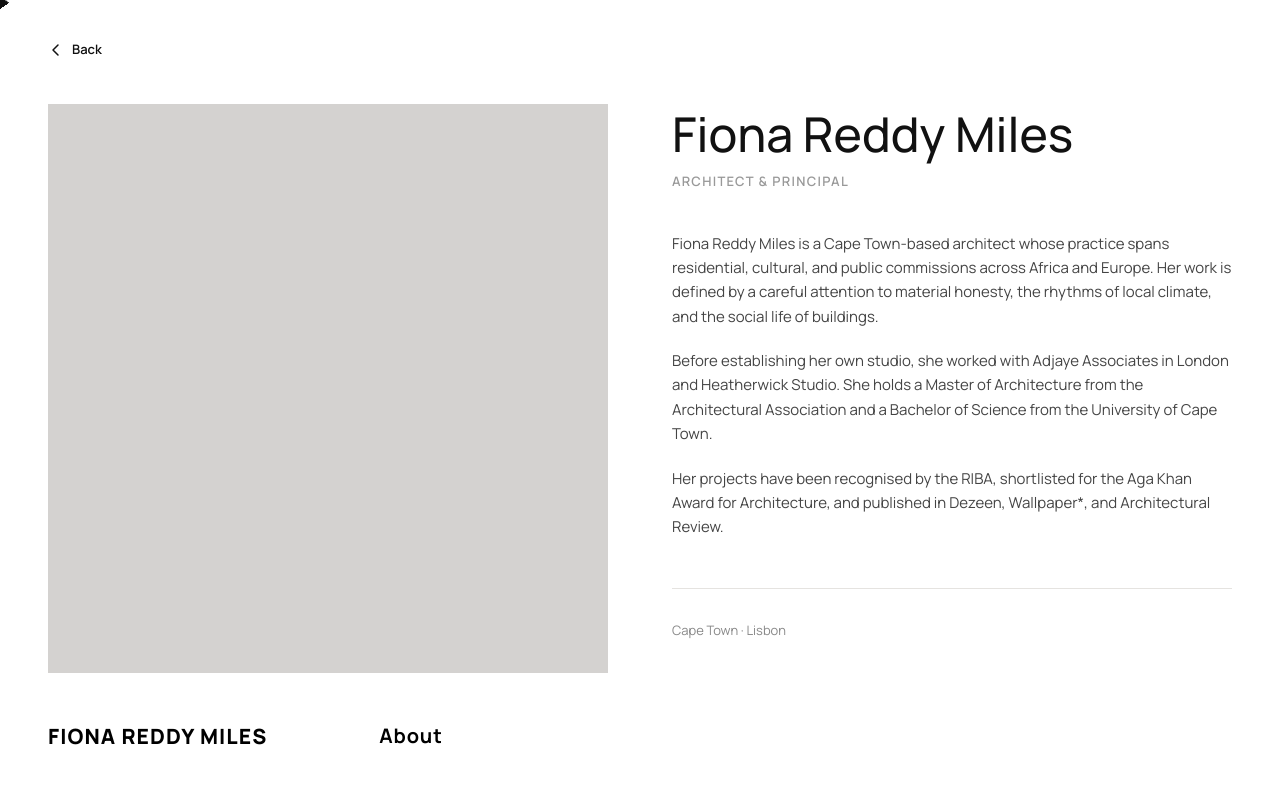
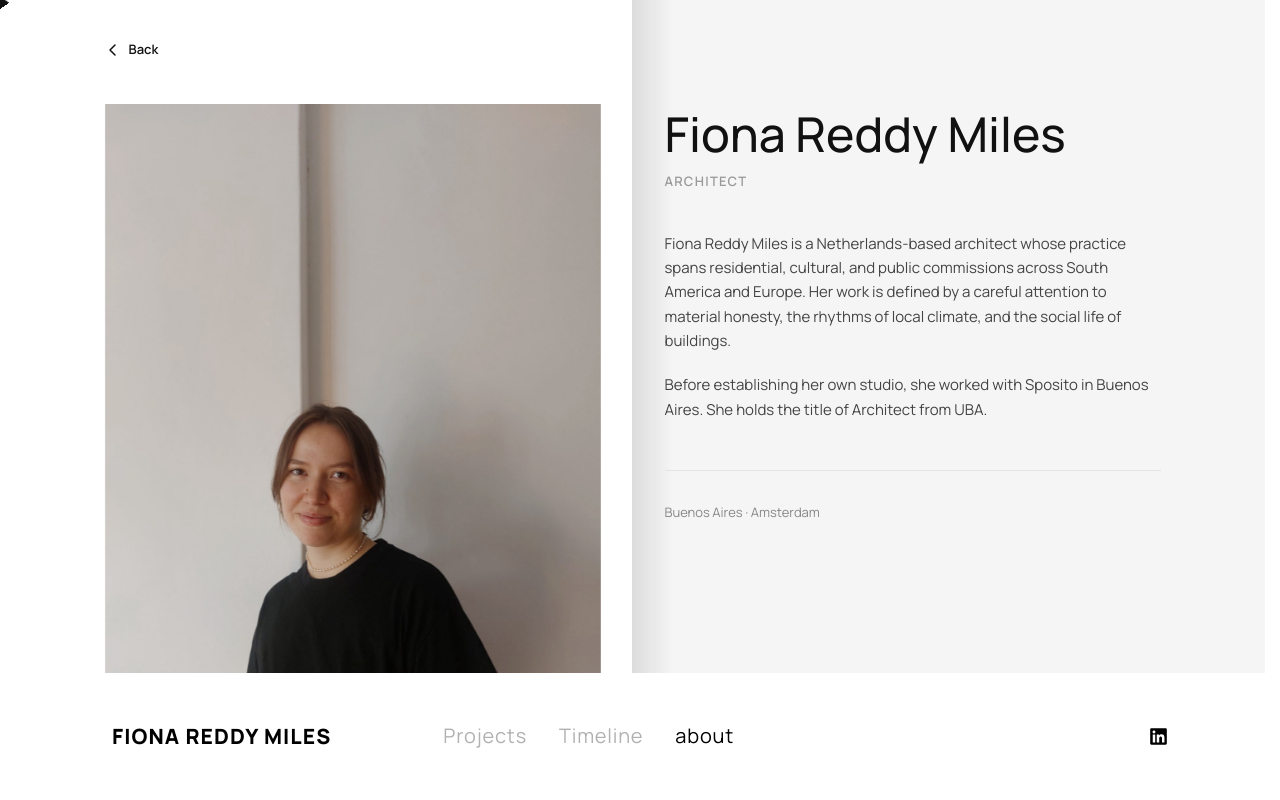
Before and after one commit to unexpectedtokens/fionareddymiles, a React (Vite) app: page /about in a window 1280 px wide. Shown: the top 800 px of the page. Built offline with nearby package versions, Linux system fonts and the light colour scheme.

Commit message:
feat: makeover

```diff
--- a/package.json
+++ b/package.json
@@ -15,9 +15,9 @@
     "@tailwindcss/vite": "^4.1.18",
     "@tanstack/react-router": "latest",
     "@tanstack/router-plugin": "^1.132.0",
-    "lucide-react": "^0.545.0",
     "react": "^19.2.0",
     "react-dom": "^19.2.0",
+    "react-icons": "^5.6.0",
     "tailwindcss": "^4.1.18"
   },
   "devDependencies": {
--- a/src/routes/__root.tsx
+++ b/src/routes/__root.tsx
@@ -1,6 +1,12 @@
-import { Link, createRootRoute, Outlet, useLocation } from "@tanstack/react-router";
-import { useEffect } from "react";
+import {
+  Link,
+  createRootRoute,
+  Outlet,
+  useLocation,
+} from "@tanstack/react-router";
+import { useEffect, useState } from "react";
 import { Cursor } from "../components/cursor";
+import { FaLinkedin } from "react-icons/fa";
 
 export const Route = createRootRoute({
   component: Root,
@@ -8,28 +14,128 @@ export const Route = createRootRoute({
 
 function Root() {
   const { pathname } = useLocation();
+  const [menuOpen, setMenuOpen] = useState(false);
 
   useEffect(() => {
     window.scrollTo(0, 0);
+    setMenuOpen(false);
   }, [pathname]);
 
   return (
     <>
       <Cursor />
       <Outlet />
-      <nav className="fixed bottom-0 inset-x-0 flex items-center gap-4 md:gap-8 px-5 md:px-12 py-4 md:py-12 bg-[#fff] z-50">
+
+      {/* Mobile overlay menu */}
+      {menuOpen && (
+        <div className="fixed inset-0 z-40 bg-white flex flex-col md:hidden">
+          {/* Close button */}
+          <button
+            onClick={() => setMenuOpen(false)}
+            className="absolute top-5 right-5 p-2 text-[#111]"
+            aria-label="Close menu"
+          >
+            <svg width="20" height="20" viewBox="0 0 20 20" fill="none">
+              <path
+                d="M3 3L17 17M17 3L3 17"
+                stroke="currentColor"
+                strokeWidth="1.8"
+                strokeLinecap="round"
+              />
+            </svg>
+          </button>
+
+          {/* Links */}
+          <nav className="flex flex-col gap-8 px-8 mt-24 text-[28px] font-medium tracking-[0.02em] text-[#111]">
             <Link
               to="/"
-          className="text-[13px] md:text-[21px] font-extrabold tracking-[0.05em] uppercase text-[#111] mr-4 md:mr-20"
+              onClick={() => setMenuOpen(false)}
+              className="opacity-30"
+            >
+              Projects
+            </Link>
+            <Link
+              to="/"
+              onClick={() => setMenuOpen(false)}
+              className="opacity-30"
+            >
+              Timeline
+            </Link>
+            <Link to="/about" onClick={() => setMenuOpen(false)}>
+              About
+            </Link>
+          </nav>
+
+          {/* LinkedIn at bottom */}
+          <div className="mt-auto px-8 pb-16">
+            <a
+              href="https://www.linkedin.com/in/fiona-reddy-miles/"
+              target="_blank"
+              rel="noopener noreferrer"
+              className="inline-flex items-center gap-3 text-[#111]"
+            >
+              <FaLinkedin size={20} />
+              <span className="text-[15px]">LinkedIn</span>
+            </a>
+          </div>
+        </div>
+      )}
+
+      <nav className="fixed bottom-0 inset-x-0 bg-white z-50 py-4 md:py-12">
+        <div className="max-w-6xl mx-auto px-5 md:px-12 flex items-center gap-4 md:gap-8 relative">
+          <Link
+            to="/"
+            className="text-[13px] font-extrabold md:text-[21px] tracking-[0.05em] uppercase text-[#111] mr-3 md:mr-20 this-is-the-title"
           >
             Fiona Reddy Miles
           </Link>
+
+          {/* Desktop links */}
+          <Link
+            to="/"
+            className="hidden md:block opacity-30 md:text-[20px] tracking-[0.04em] text-[#111] hover:text-[#555]"
+          >
+            Projects
+          </Link>
+          <Link
+            to="/"
+            className="hidden md:block opacity-30 md:text-[20px] tracking-[0.04em] text-[#111] hover:text-[#555]"
+          >
+            Timeline
+          </Link>
           <Link
             to="/about"
-          className="text-[13px] md:text-[20px] font-bold tracking-[0.04em] text-[#111] hover:text-[#555] hover:-translate-y-1 transition-all duration-200"
+            className="hidden md:block md:text-[20px] tracking-[0.04em] text-[#111] hover:text-[#555]"
           >
-          About
+            about
           </Link>
+
+          {/* Desktop LinkedIn */}
+          <a
+            href="https://www.linkedin.com/in/fiona-reddy-miles/"
+            target="_blank"
+            rel="noopener noreferrer"
+            className="absolute right-5 md:right-12 text-[#111] hover:text-[#555] transition-colors hidden md:block"
+          >
+            <FaLinkedin size={19} />
+          </a>
+
+          {/* Mobile hamburger */}
+          <button
+            onClick={() => setMenuOpen(true)}
+            className="md:hidden absolute right-5 p-1 text-[#111]"
+            aria-label="Open menu"
+          >
+            <svg width="20" height="14" viewBox="0 0 20 14" fill="none">
+              <path
+                d="M0 1H20M0 7H20M0 13H20"
+                stroke="currentColor"
+                strokeWidth="1.8"
+                strokeLinecap="round"
+              />
+            </svg>
+          </button>
+        </div>
       </nav>
     </>
   );
--- a/src/routes/about.tsx
+++ b/src/routes/about.tsx
@@ -5,11 +5,11 @@ export const Route = createFileRoute("/about")({ component: About });
 function About() {
   return (
     <div
-      className="min-h-screen bg-[#fff] text-[#111]"
+      className="min-h-screen text-[#111] about-bg"
       style={{ fontFamily: "Manrope, sans-serif" }}
     >
       {/* Back button */}
-      <div className="px-8 md:px-12 pt-10">
+      <div className="px-6 md:px-12 pt-10 max-w-6xl mx-auto">
         <Link
           to="/"
           className="inline-flex items-center gap-2 text-[13px] font-semibold text-[#111] hover:text-[#555] hover:-translate-x-1 transition-all duration-200"
@@ -28,11 +28,11 @@ function About() {
       </div>
 
       {/* Content */}
-      <main className="px-8 md:px-12 pt-10 pb-48">
+      <main className="px-6 md:px-12 pt-10 pb-48 max-w-6xl mx-auto">
         <div className="grid md:grid-cols-2 gap-16 items-start">
           {/* Photo */}
           <div className="rise-in">
-            <div className="w-full aspect-3/4 bg-[#d4d2d0]" />
+            <img src="/about.jpeg" alt="Fiona Reddy Miles" />
           </div>
 
           {/* Bio */}
@@ -41,32 +41,27 @@ function About() {
               Fiona Reddy Miles
             </h1>
             <p className="text-[13px] uppercase tracking-widest text-[#999] font-semibold mb-10">
-              Architect & Principal
+              Architect
             </p>
 
             <div className="space-y-5 text-[15px] leading-relaxed text-[#444]">
               <p>
-                Fiona Reddy Miles is a Cape Town-based architect whose practice
-                spans residential, cultural, and public commissions across
-                Africa and Europe. Her work is defined by a careful attention to
-                material honesty, the rhythms of local climate, and the social
-                life of buildings.
+                Fiona Reddy Miles is a Netherlands-based architect whose
+                practice spans residential, cultural, and public commissions
+                across South America and Europe. Her work is defined by a
+                careful attention to material honesty, the rhythms of local
+                climate, and the social life of buildings.
               </p>
               <p>
-                Before establishing her own studio, she worked with Adjaye
-                Associates in London and Heatherwick Studio. She holds a Master
-                of Architecture from the Architectural Association and a
-                Bachelor of Science from the University of Cape Town.
-              </p>
-              <p>
-                Her projects have been recognised by the RIBA, shortlisted for
-                the Aga Khan Award for Architecture, and published in Dezeen,
-                Wallpaper*, and Architectural Review.
+                Before establishing her own studio, she worked with Sposito in
+                Buenos Aires. She holds the title of Architect from UBA.
               </p>
             </div>
 
             <div className="mt-12 pt-8 border-t border-[#e5e3e0] space-y-2">
-              <p className="text-[13px] text-[#888]">Cape Town · Lisbon</p>
+              <p className="text-[13px] text-[#888]">
+                Buenos Aires · Amsterdam
+              </p>
             </div>
           </div>
         </div>
--- a/src/routes/projects.$projectId.tsx
+++ b/src/routes/projects.$projectId.tsx
@@ -14,11 +14,11 @@ function ProjectDetail() {
 
   return (
     <div
-      className="min-h-screen bg-[#fff] text-[#111]"
+      className="min-h-screen bg-white text-[#111]"
       style={{ fontFamily: "Manrope, sans-serif" }}
     >
       {/* Back button */}
-      <div className="px-8 md:px-12 pt-10">
+      <div className="px-6 md:px-12 pt-10 max-w-6xl mx-auto">
         <Link
           to="/"
           className="inline-flex items-center gap-2 text-[13px] font-semibold text-[#111] hover:text-[#555] hover:-translate-x-1 transition-all duration-200"
@@ -37,9 +37,9 @@ function ProjectDetail() {
       </div>
 
       {/* Main grid: 2/5 text | 3/5 collage */}
-      <div className="px-8 md:px-12 pt-10 pb-32 grid grid-cols-4 gap-12 items-start">
+      <div className="px-6 md:px-12 pt-10 pb-32 grid grid-cols-5 gap-12 items-start max-w-6xl mx-auto">
         {/* Left: text */}
-        <div className="col-span-4 md:col-span-1 flex flex-col gap-8">
+        <div className="col-span-5 md:col-span-2 flex flex-col gap-8">
           <header>
             <h1 className="text-[36px] md:text-[48px] font-medium leading-tight mb-4">
               {project?.title ?? projectId}
@@ -72,7 +72,7 @@ function ProjectDetail() {
         </div>
 
         {/* Right: collage */}
-        <div className="col-span-4 md:col-span-3">
+        <div className="col-span-5 md:col-span-3">
           <div className="grid grid-cols-2 gap-3">
             {(project?.imageCollage ?? []).map((item, i) => (
               <div
--- a/src/styles.css
+++ b/src/styles.css
@@ -97,6 +97,10 @@ body,
   min-height: 100%;
 }
 
+html {
+  scrollbar-gutter: stable;
+}
+
 body {
   margin: 0;
   overflow-x: hidden;
@@ -143,6 +147,31 @@ pre code {
     0 22px 44px rgba(30, 90, 72, 0.1),
     0 6px 18px rgba(23, 58, 64, 0.08);
   backdrop-filter: blur(4px);
+}
+
+.this-is-the-title {
+  position: relative;
+  display: inline-block;
+}
+
+.this-is-the-title::after {
+  content: "";
+  position: absolute;
+  left: 0;
+  bottom: -4px;
+  width: 100%;
+  height: 5px;
+  background:
+    radial-gradient(circle, #f6b40e 2px, transparent 2px) 50% 50% / 100% 100%
+      no-repeat,
+    linear-gradient(90deg, #74acdf 33.3%, #ffffff 33.3% 66.6%, #74acdf 66.6%);
+  transform: scaleX(0);
+  transform-origin: left;
+  transition: transform 300ms cubic-bezier(0.16, 1, 0.3, 1);
+}
+
+.this-is-the-title:hover::after {
+  transform: scaleX(1);
 }
 
 .feature-card {
@@ -222,6 +251,23 @@ a {
   background: color-mix(in oklab, var(--header-bg) 84%, transparent 16%);
 }
 
+.about-bg {
+  background: white;
+}
+
+@media (min-width: 768px) {
+  .about-bg {
+    background:
+      linear-gradient(
+        to right,
+        transparent 50%,
+        rgba(0, 0, 0, 0.1) 50%,
+        transparent calc(50% + 40px)
+      ),
+      linear-gradient(to right, white 50%, #f5f5f5 50%);
+  }
+}
+
 .rise-in {
   animation: rise-in 700ms cubic-bezier(0.16, 1, 0.3, 1) both;
 }
--- a/tsconfig.json
+++ b/tsconfig.json
@@ -4,7 +4,6 @@
     "target": "ES2022",
     "jsx": "react-jsx",
     "module": "ESNext",
-    "baseUrl": ".",
     "paths": {
       "#/*": ["./src/*"],
       "@/*": ["./src/*"]
```
Also changed, not shown: src/components/gallery.tsx (+20 -11 lines), src/data/projects.ts (+17 -2 lines), src/routes/index.tsx (+42 -4 lines), public/about.jpeg (added), 1 other file (tests, documents, lock files or other folders). Lines whose indentation alone changed are shown as unchanged.
